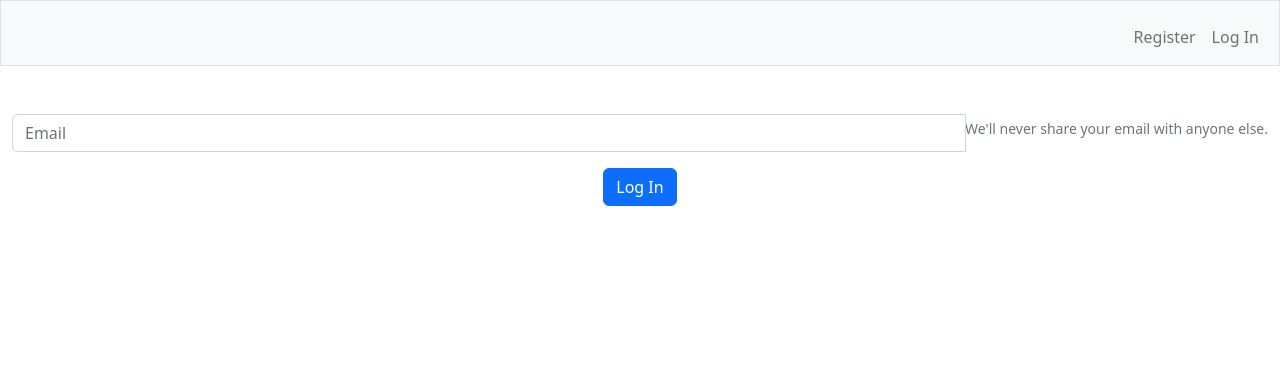
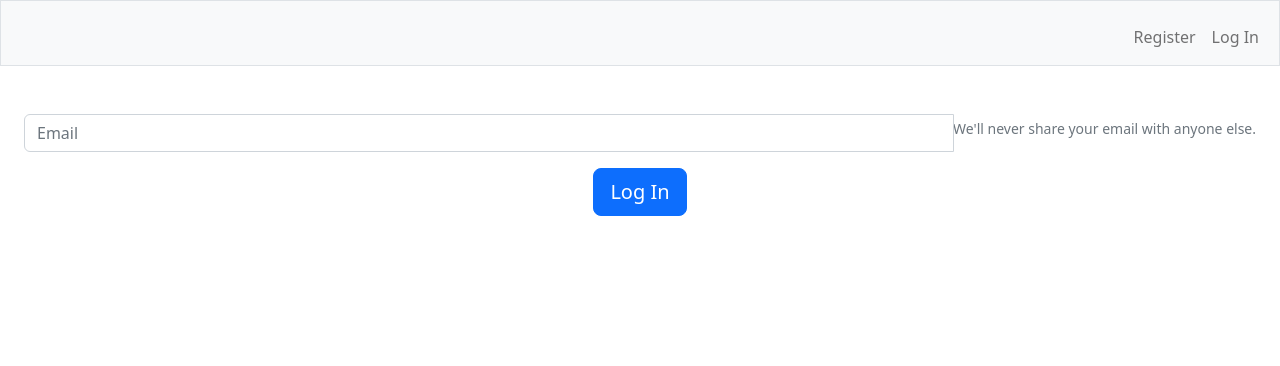
Before and after one commit to DataMeshPoC/Customer, a Flask app: page /login in a window 1280 px wide. Shown: the top 366 px of the page. Run offline with Flask 2, Linux system fonts and the light colour scheme; data that the repository does not hold is empty.

Commit message:
uniform button color & other UI fixes

```diff
--- a/templates/index.html
+++ b/templates/index.html
@@ -58,16 +58,16 @@
               </div>
 
             <div class="mb-3">
-                <button class="btn btn-primary" data-toggle="button" type="submit">Buy</button>
+                <button class="btn btn-primary btn-lg" data-toggle="button" type="submit">Buy</button>
             </div>
         </form>
     </div>
-    <!-- <script>
+    <script>
         function policy_name() {
           var val_term = document.getElementById("term").value;
           var val_type = document.getElementById("type").value;
           document.getElementById("name").innerHTML = 'policy' + 'val_type + '_' + val_term;
         }
-    </script> -->
+    </script>
 </main>
 {% endblock %}
--- a/templates/layout.html
+++ b/templates/layout.html
@@ -15,7 +15,7 @@
 
     </head>
 
-    <body>
+    <body class="text-center">
          <nav class="bg-light border navbar navbar-expand-md navbar-light">
             <div class="container-fluid">
                 <button aria-controls="navbar" aria-expanded="false" aria-label="Toggle navigation" class="navbar-toggler" data-target="#navbar" data-toggle="collapse" type="button">
@@ -38,8 +38,7 @@
                 </div>
             </div>
         </nav>
-
-        <main class="container-fluid py-5 text-center">
+        <main class="container-fluid py-5 px-4 text-center">
             {% block main %}{% endblock %}
         </main>
 
--- a/templates/login.html
+++ b/templates/login.html
@@ -12,7 +12,7 @@
             <small id="emailS" class="form-text text-muted">We'll never share your email with anyone else.</small>
           </div>
 
-        <button class="btn btn-primary" type="submit">Log In</button>
+        <button class="btn btn-primary btn-lg" type="submit">Log In</button>
     </div>
     </form>
 {% endblock %}
--- a/templates/register.html
+++ b/templates/register.html
@@ -39,7 +39,7 @@
                   </div>
                 </div>
 
-        <button class="btn btn-primary" type="submit">register</button>
+        <button class="btn btn-primary btn-sm" type="submit">register</button>
       </div>
     </form>
 {% endblock %}
```
